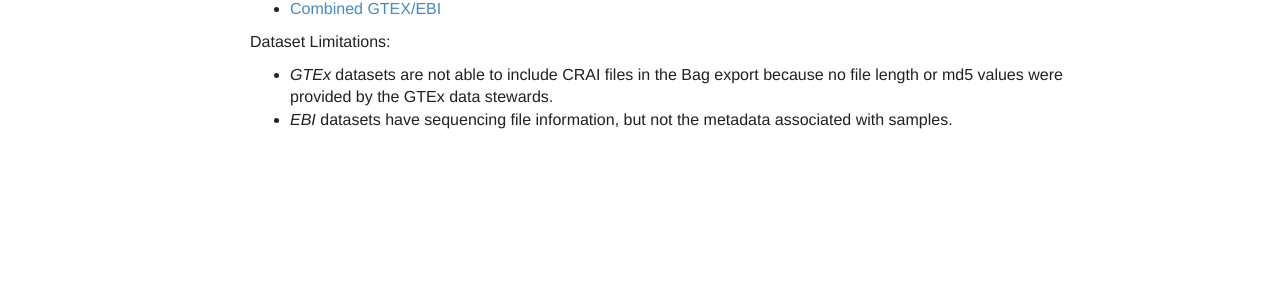
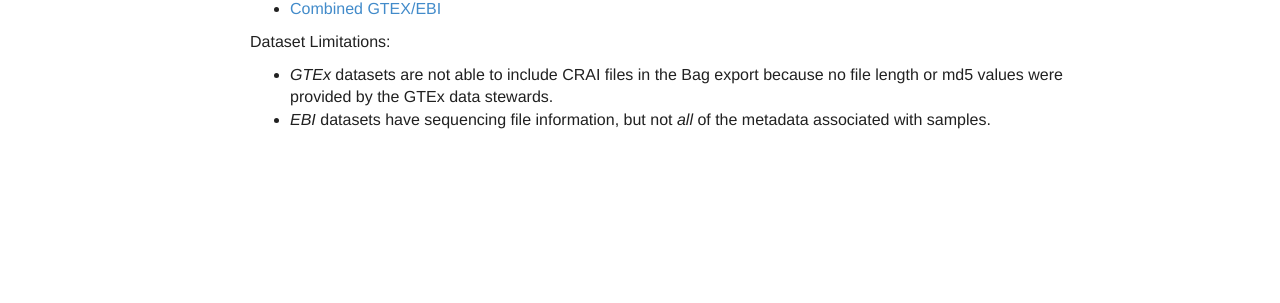
Before and after one commit to informatics-isi-edu/nih-commons-www, a Jekyll site: the page built from index.html, in a window 1280 px wide. Shown: the part 401-704 px from the top of the page. Built offline with Jekyll 4.4.1, drawn with Linux system fonts in a browser that asks for light colours; Markdown is read by kramdown in place of the engine named in the settings.

Commit message:
clarification from mike

```diff
--- a/index.html
+++ b/index.html
@@ -21,5 +21,5 @@ title: NIH Commons DERIVA Demo
  <p>Dataset Limitations:</p>
 	<ul>
 		<li><em>GTEx</em> datasets are not able to include CRAI files in the Bag export because no file length or md5 values were provided by the GTEx data stewards.</li>
-		<li><em>EBI</em> datasets have sequencing file information, but not the metadata associated with samples.</li>
+		<li><em>EBI</em> datasets have sequencing file information, but not <em>all</em> of the metadata associated with samples.</li>
 	</ul>
```
